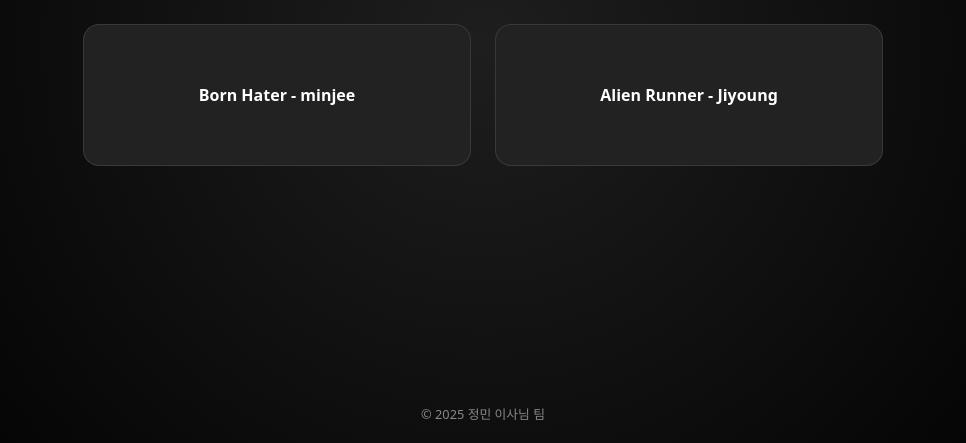
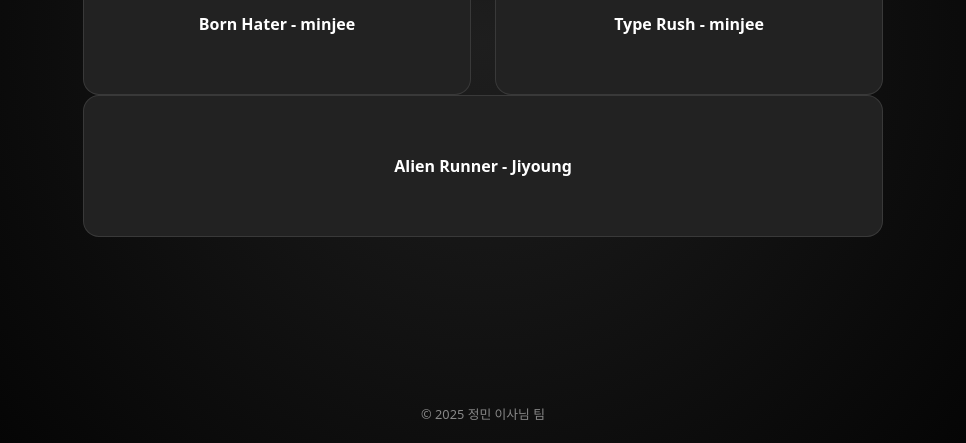
Before and after one commit to kmj250721/ai-games, a plain HTML site: page index.html in a window 1280 px wide. Shown: the part 357-800 px from the top of the page, without its empty margins (157-1123 px from the left). Drawn offline with Linux system fonts and the light colour scheme.

Commit message:
Update index.html

```diff
--- a/index.html
+++ b/index.html
@@ -76,10 +76,21 @@
       </div>
 
       <div class="game-card">
+        <a href="/type-rush">
+          Type Rush - minjee
+        </a>
+      </div>
+    </div>
+
+
+    <div class="game-list">
+      <div class="game-card">
         <a href="/alien-runner">
           Alien Runner - Jiyoung
         </a>
       </div>
+
+
 
       <!-- <div class="game-card">
         <a href="/roast-hero">
```
